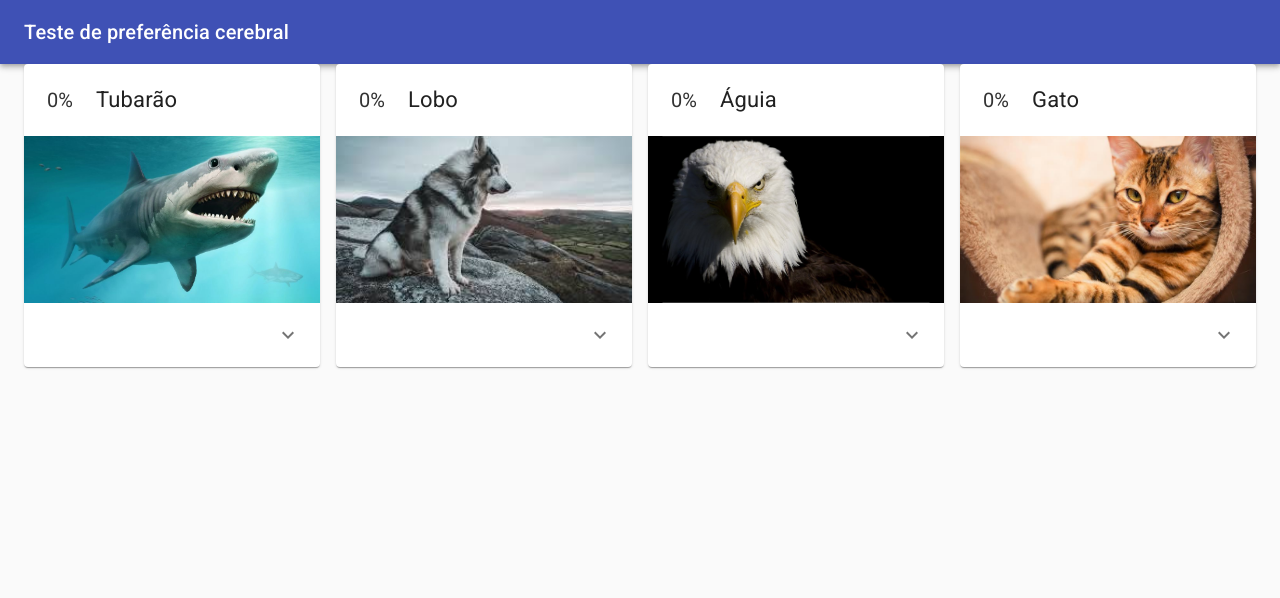
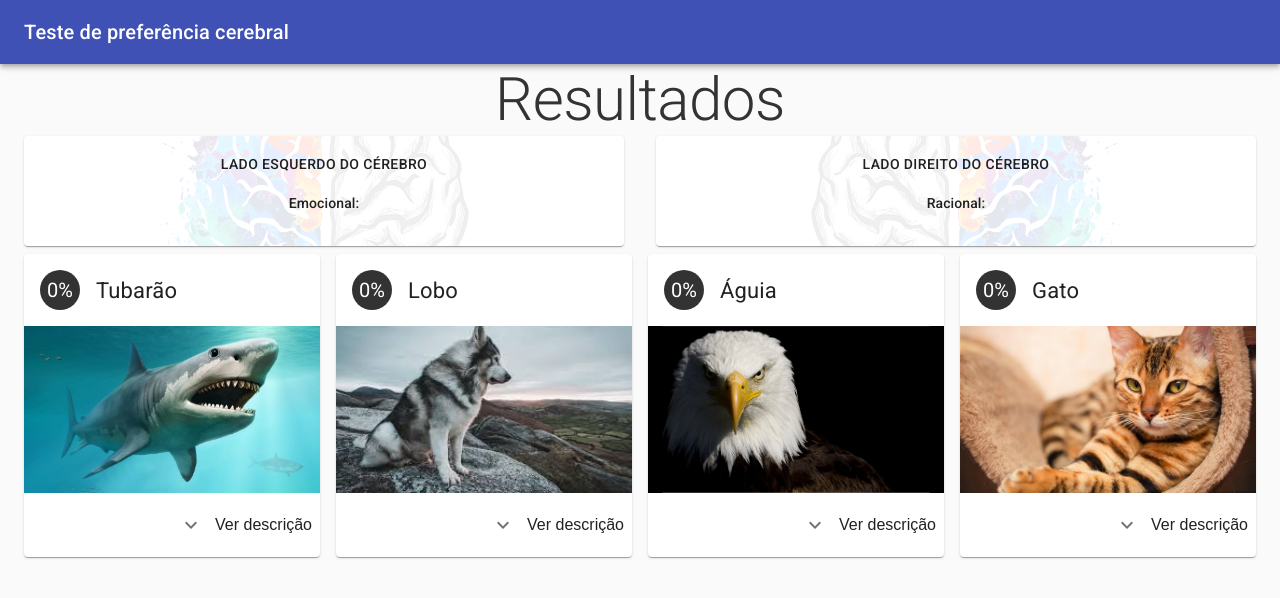
Before and after one commit to renato87rj/preferencia-cerebral, a React (Create React App) app: page /resultados in a window 1280 px wide. Shown: the top 598 px of the page. Built offline with nearby package versions, Linux system fonts and the light colour scheme.

Commit message:
adicionando imagems e textos aos cards de resultados

```diff
--- a/src/components/results-card/index.js
+++ b/src/components/results-card/index.js
@@ -33,11 +33,15 @@ const useStyles = makeStyles((theme) => ({
     transform: 'rotate(180deg)',
   },
   avatar: {
-    backgroundColor: '#fff',
-    color: '#333'
+    backgroundColor: '#333',
+    color: '#fff'
   },
   title: {
     fontSize: 22
+  },
+  textBold: {
+    fontWeight: "bold",
+    fontSize: 14
   }
 }));
 
@@ -77,31 +81,29 @@ export default function ResultsCard(props) {
         >
           <ExpandMoreIcon />
         </IconButton>
+        Ver descrição
       </CardActions>
       <Collapse in={expanded} timeout="auto" unmountOnExit>
         <CardContent>
-          <Typography paragraph>Method:</Typography>
+          <Typography paragraph>Comportamentos: <span className={classes.textBold}>{props.comportamento}</span></Typography>
           <Typography paragraph>
-            Heat 1/2 cup of the broth in a pot until simmering, add saffron and set aside for 10
-            minutes.
+            {props.textoComportamento}
           </Typography>
+          <Typography paragraph>Ponto Forte: <span className={classes.textBold}>{props.pontoForte}</span></Typography>
           <Typography paragraph>
-            Heat oil in a (14- to 16-inch) paella pan or a large, deep skillet over medium-high
-            heat. Add chicken, shrimp and chorizo, and cook, stirring occasionally until lightly
-            browned, 6 to 8 minutes. Transfer shrimp to a large plate and set aside, leaving chicken
-            and chorizo in the pan. Add pimentón, bay leaves, garlic, tomatoes, onion, salt and
-            pepper, and cook, stirring often until thickened and fragrant, about 10 minutes. Add
-            saffron broth and remaining 4 1/2 cups chicken broth; bring to a boil.
+            {props.textoPontoForte}
           </Typography>
+          <Typography paragraph>Pontos de Melhoria: <span className={classes.textBold}>{props.pontosMelhoria}</span></Typography>
           <Typography paragraph>
-            Add rice and stir very gently to distribute. Top with artichokes and peppers, and cook
-            without stirring, until most of the liquid is absorbed, 15 to 18 minutes. Reduce heat to
-            medium-low, add reserved shrimp and mussels, tucking them down into the rice, and cook
-            again without stirring, until mussels have opened and rice is just tender, 5 to 7
-            minutes more. (Discard any mussels that don’t open.)
+            {props.textoPontosMelhoria}
           </Typography>
-          <Typography>
-            Set aside off of the heat to let rest for 10 minutes, and then serve.
+          <Typography paragraph>Motivações:</Typography>
+          <Typography paragraph>
+            {props.textoMotivacoes}
+          </Typography>
+          <Typography paragraph>Valores que movem:</Typography>
+          <Typography paragraph>
+            {props.textoValores}
           </Typography>
         </CardContent>
       </Collapse>
--- a/src/pages/results/index.js
+++ b/src/pages/results/index.js
@@ -1,19 +1,58 @@
 import React from 'react';
 
+import { Grid, makeStyles, Container, Paper, Typography } from '@material-ui/core';
+
 import ResultsCard from '../../components/results-card';
-import { Grid, makeStyles, Container } from '@material-ui/core';
-
 import Tubarao from '../../assets/images/tubarao.jpg';
 import Lobo from '../../assets/images/lobo.jpg';
 import Aguia from '../../assets/images/aguia.jpg';
 import Gato from '../../assets/images/gato.jpg';
+import Cerebro from '../../assets/images/cerebro-direito.jpg'
 
-const useStyles = makeStyles(() => ({
+const useStyles = makeStyles((theme) => ({
     root: {
-      display: 'flex',
-      flexDirection: 'row',
-      justifyContent: 'center',
-      alignItems: 'center'
+        display: 'flex',
+        flexDirection: 'row',
+        justifyContent: 'center',
+        alignItems: 'center'
+    },
+    paper: {
+        padding: theme.spacing(2),
+        textAlign: 'center',
+    },
+    cerebroDireito: {
+        position: 'relative',
+        zIndex: 1,
+        '&::before': {
+            content: '""',
+            position: 'absolute',
+            zIndex: '-1',
+            top: 0,
+            bottom: 0,
+            left: 0,
+            right: 0,
+            background: 'url('+Cerebro+') center center',
+            backgroundSize: 'cover',
+            opacity: '0.1',
+        }
+    },
+
+    cerebroEsquerdo: {
+        position: 'relative',
+        zIndex: 1,
+        '&::before': {
+            content: '""',
+            position: 'absolute',
+            zIndex: '-1',
+            top: 0,
+            bottom: 0,
+            left: 0,
+            right: 0,
+            background: 'url('+Cerebro+') center center',
+            transform: 'scaleX(-1)',
+            backgroundSize: 'cover',
+            opacity: '0.1',
+        }
     },
   }));
 
@@ -23,12 +62,35 @@ export default function Results() {
     return (
         <div className={classes.root}>
             <Container maxWidth="lg">
+            <Typography variant="h2" className={classes.root}>Resultados</Typography>
+                <Grid container spacing={4}>
+                    <Grid item xs={6} sm={6}>
+                        <Paper className={[classes.paper, classes.cerebroEsquerdo]}>
+                            <Typography variant="button" paragraph>Lado Esquerdo do Cérebro</Typography>
+                            <Typography variant="subtitle2" paragraph>Emocional:</Typography>
+                        </Paper>
+                    </Grid>
+                    <Grid item xs={6} sm={6}>
+                        <Paper className={[classes.paper, classes.cerebroDireito]}>
+                            <Typography variant="button" paragraph>Lado Direito do Cérebro</Typography>
+                            <Typography variant="subtitle2" paragraph>Racional:</Typography>
+                        </Paper>
+                    </Grid>
+                </Grid>
                 <Grid container spacing={2}>
                     <Grid item xs={6} sm={3}>
                         <ResultsCard
                             title="Tubarão"
                             image={Tubarao}
                             imageTitle="tubarão"
+                            comportamento="Fazer rápido"
+                            textoComportamento="Senso de urgência. Ação iniciativa. Impulsivo, prático. Vencer desafios. Aqui e agora. Auto suficiente. Não gosta de delegar poder"
+                            pontoForte="Ação"
+                            textoPontoForte="Fazer que ocorra. Parar com burocracia. Motivação"
+                            pontosMelhoria="Ação"
+                            textoPontosMelhoria="Socialmente um desastre. Faz do modo mais fácil. Relacionamento complicado"
+                            textoMotivacoes="Liberdade para agir individualmente. Controle das próprias atividades. Resolver os problemas do seu jeito. Competição individual. Variedade de atividades. Não ter que repetirtarefas"
+                            textoValores="Resultados"
                         />
                     </Grid>
                     <Grid item xs={6} sm={3}>
@@ -36,6 +98,14 @@ export default function Results() {
                             title="Lobo"
                             image={Lobo}
                             imageTitle="lobo"
+                            comportamento=""
+                            textoComportamento=""
+                            pontoForte=""
+                            textoPontoForte=""
+                            pontosMelhoria=""
+                            textoPontosMelhoria=""
+                            textoMotivacoes=""
+                            textoValores=""
                         />
                     </Grid>
                     <Grid item xs={6} sm={3}>
@@ -43,6 +113,14 @@ export default function Results() {
                             title="Águia"
                             image={Aguia}
                             imageTitle="Águia"
+                            comportamento=""
+                            textoComportamento=""
+                            pontoForte=""
+                            textoPontoForte=""
+                            pontosMelhoria=""
+                            textoPontosMelhoria=""
+                            textoMotivacoes=""
+                            textoValores=""
                         />
                     </Grid>
                     <Grid item xs={6} sm={3}>
@@ -50,6 +128,14 @@ export default function Results() {
                             title="Gato"
                             image={Gato}
                             imageTitle="gato"
+                            comportamento=""
+                            textoComportamento=""
+                            pontoForte=""
+                            textoPontoForte=""
+                            pontosMelhoria=""
+                            textoPontosMelhoria=""
+                            textoMotivacoes=""
+                            textoValores=""
                         />
                     </Grid>
                 </Grid>
```
